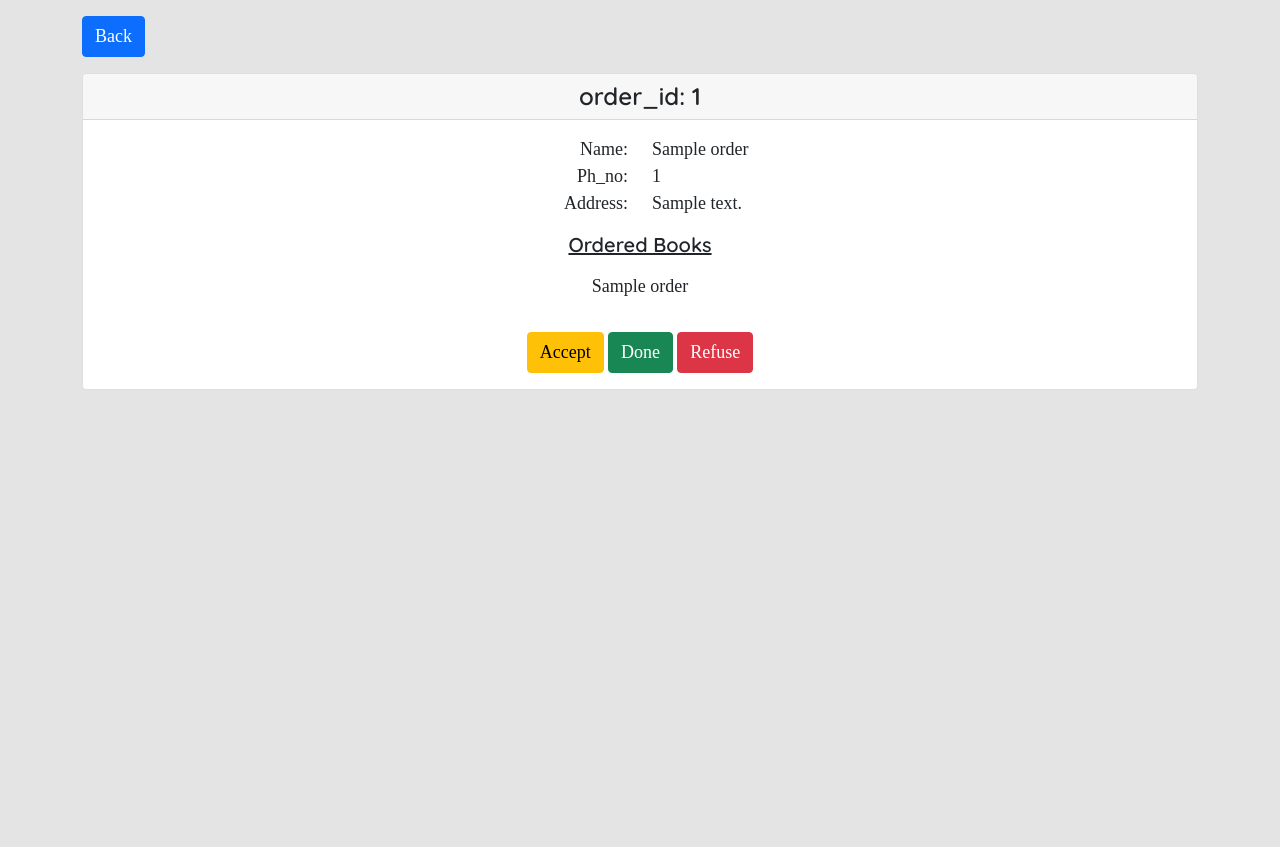
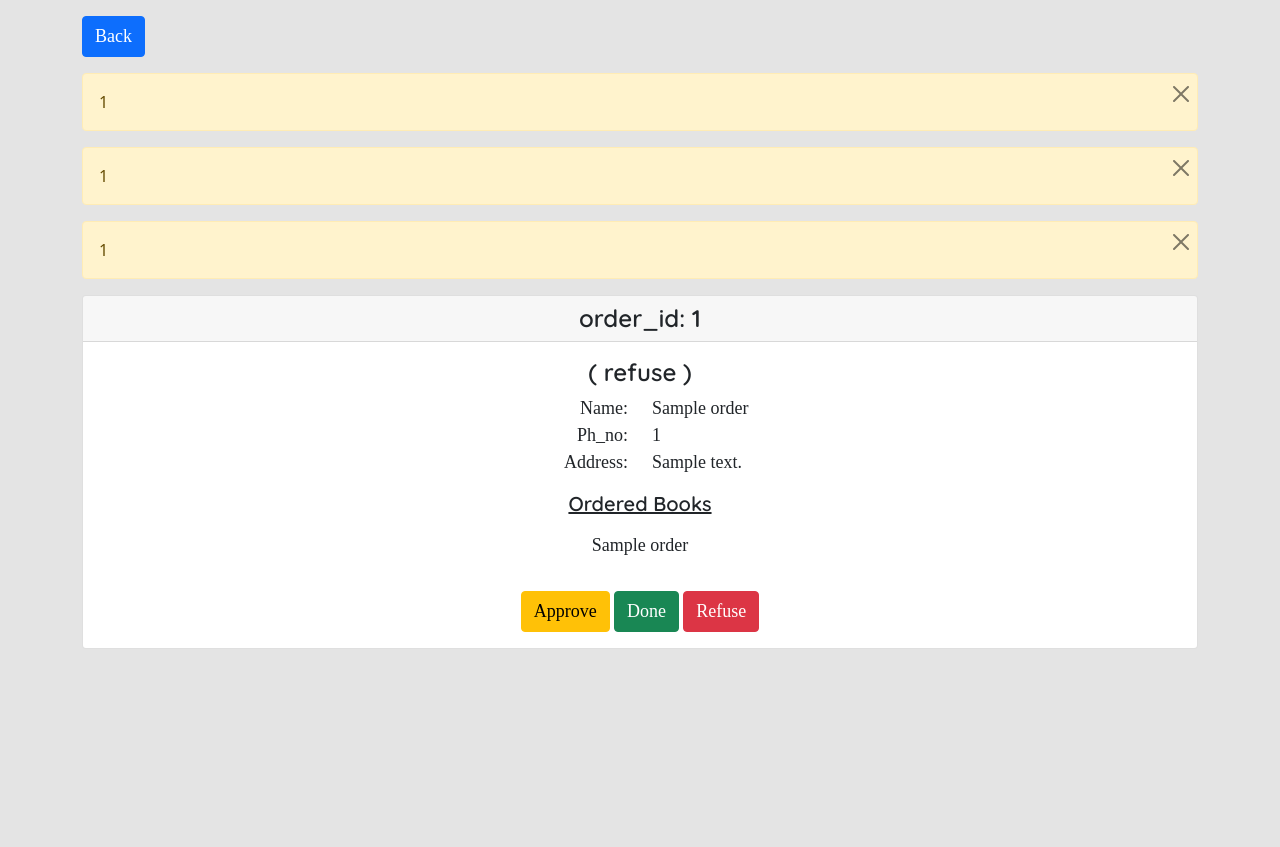
Before and after one commit to NyeinSiThuAung/Online-Book-Shop, a Laravel app: page /viewOrder in a window 1280 px wide. Shown: the top 847 px of the page. Run offline with Laravel 8, Linux system fonts and the light colour scheme; a user stored in the database is signed in; tables that the repository leaves empty hold one stand-in row (values such as "Sample post"); some libraries are stand-ins or nearby versions.

Commit message:
8.2 commit

```diff
--- a/app/Http/Controllers/viewOrderController.php
+++ b/app/Http/Controllers/viewOrderController.php
@@ -16,7 +16,39 @@
         $orders = Order::whereIn('order_id', $order_id)
         ->get()
         ->groupBy('order_id');
-        // dd(config('orderstatus'));
-        return view('viewOrder',compact('orders'));
+        $status = config('orderstatus');
+        // dd($status);
+        return view('viewOrder',compact('orders', 'status'));
+    }
+
+    public function approve($id)
+    {
+        $processing = array_flip(config('orderstatus'))['approved']; // will out 0
+        $this->reuse($id, true, $processing);
+        return redirect()->route('viewOrder')->with('approve',"Order_id: ".$id ." is approved");
+    }
+
+    public function done($id)
+    {
+        $this->reuse($id, false);
+        return redirect()->route('viewOrder')->with('done',"Order_id: ".$id ." is done");
+    }
+
+    public function refuse($id)
+    {
+        $this->reuse($id, false);
+        return redirect()->route('viewOrder')->with('refuse',"Order_id: ".$id ." is removed");
+    }
+
+    private function reuse($id, $approve, $processing='') {
+        $orders = Order::where('order_id',$id)->get();
+        foreach($orders as $val){
+            if($approve){
+                $val->status = $processing;
+                $val->save();
+            }else{
+                $val->delete();
+            }
+        }
     }
 }
--- a/config/orderstatus.php
+++ b/config/orderstatus.php
@@ -1,7 +1,7 @@
 <?php
 return [
-    'approve' => 0,
-    'refuse' => 1,
-    'done' => 2,
-    'new' => 3,
+    0 => 'approved',
+    1 => 'refuse',
+    2 => 'done',
+    3 => 'new',
 ];
--- a/public/css/style.css
+++ b/public/css/style.css
@@ -86,7 +86,7 @@
     margin: 3rem 0rem;
     border-radius: 0.8rem;
 }
-.bestSelling, .recentUpload, .recentPopular{
+.popularBooks, .recentUpload, .recentPopular{
     box-shadow: 0 5px 7px -2px rgb(201, 199, 199);
     margin-top: 9rem;
 }
--- a/public/js/javascript.js
+++ b/public/js/javascript.js
@@ -45,8 +45,7 @@
     if(localStorage.getItem('cartItemCounter') == 0){
         localStorage.setItem('lsCounter',0);
         lsCounter = localStorage.getItem('lsCounter');
-        localStorage.removeItem('lsCounter');
-        localStorage.removeItem('cartItemCounter');
+        localStorage.clear();
         return ;
     }
     let numberLsCounter = Number(lsCounter);
--- a/resources/views/viewOrder.blade.php
+++ b/resources/views/viewOrder.blade.php
@@ -2,15 +2,34 @@
 
 @section('content')
 <div class="container mt-3">
-    <a href="{{ route('home') }}" class="btn btn-primary">Back</a>
+    <a href="{{ route('home') }}" class="btn btn-primary mb-3">Back</a>
+    @if (session('approve'))
+        <div class="alert alert-warning alert-dismissible fade show" role="alert">
+            {{ session('approve') }}
+            <button type="button" class="btn-close" data-bs-dismiss="alert" aria-label="Close"></button>
+        </div>
+    @endif
+    @if (session('done'))
+        <div class="alert alert-warning alert-dismissible fade show" role="alert">
+            {{ session('done') }}
+            <button type="button" class="btn-close" data-bs-dismiss="alert" aria-label="Close"></button>
+        </div>
+    @endif
+    @if (session('refuse'))
+        <div class="alert alert-warning alert-dismissible fade show" role="alert">
+            {{ session('refuse') }}
+            <button type="button" class="btn-close" data-bs-dismiss="alert" aria-label="Close"></button>
+        </div>
+    @endif
 @foreach($orders as $key => $order)
-<div class="card text-center mt-3">
-    <h4 class="card-header">order_id: {{$key}} <span></span></h4>
+<div class="card text-center mb-5">
+    <h4 class="card-header">order_id: {{$key}}</h4>
     <div class="card-body">
         @php $test = 0; @endphp
         @foreach($order as $val)
         @php $test++ @endphp
         @if($test == 1)
+        <h4 class="card-text">( {{$status[$val->status]}} )</h4>
         <div class="row">
             <div class="col-6"><p class="card-text text-end">Name: <br>Ph_no: <br>Address:</p></div>
             <div class="col-6"><p class="card-text text-start">{{$val->name}} <br>{{$val->ph_no}} <br>{{$val->address}}</p></div>
@@ -19,9 +38,9 @@
         @endif
         <p class="card-text">{{$val->book_name}}</p>
         @endforeach
-        <button class="btn btn-warning mt-3">Accept</button>
-        <a href="/viewOrder/{{$key}}" class="btn btn-success mt-3">Done</a>
-        <a href="#" class="btn btn-danger mt-3">Refuse</a>
+        <a href="{{ route('orderApprove', [$key]) }}" class="btn btn-warning mt-3">Approve</a>
+        <a href="{{ route('orderDone', [$key]) }}" onclick="return confirm('Are u sure?')" class="btn btn-success mt-3">Done</a>
+        <a class="btn btn-danger mt-3" onclick="return confirm('Remove this item?')" href="{{ route('orderRefuse', [$key]) }}">Refuse</a>
     </div>
 </div>
 @endforeach
--- a/routes/web.php
+++ b/routes/web.php
@@ -40,4 +40,9 @@
 // order
 Route::get('/order', [App\Http\Controllers\OrderController::class, 'index'])->name('order');
 Route::post('/orderStore',[App\Http\Controllers\OrderController::class, 'store'])->name('order.store');
+
+// view Order
 Route::get('/viewOrder', [App\Http\Controllers\viewOrderController::class, 'index'])->name('viewOrder');
+Route::get('/orderApprove/{order_id}', [App\Http\Controllers\viewOrderController::class, 'approve'])->name('orderApprove');
+Route::get('/orderDone/{order_id}', [App\Http\Controllers\viewOrderController::class, 'done'])->name('orderDone');
+Route::get('/orderRefuse/{order_id}', [App\Http\Controllers\viewOrderController::class, 'refuse'])->name('orderRefuse');
```
Also changed, not shown: app/Http/Controllers/HomeController.php (+5 -2 lines), resources/views/home.blade.php (+78 -19 lines), resources/views/order/orderRegister.blade.php (+6 -1 lines).
